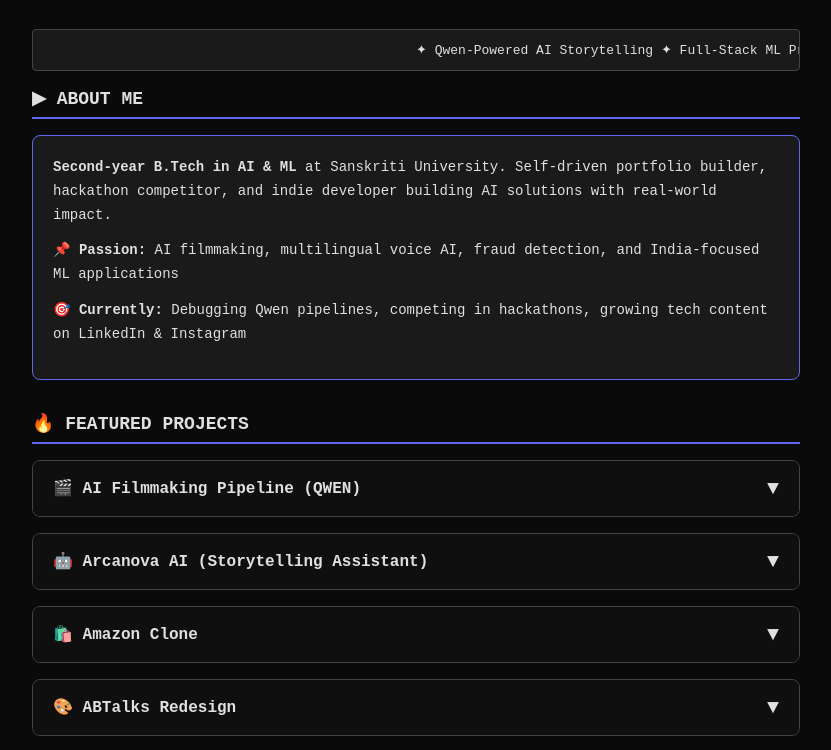
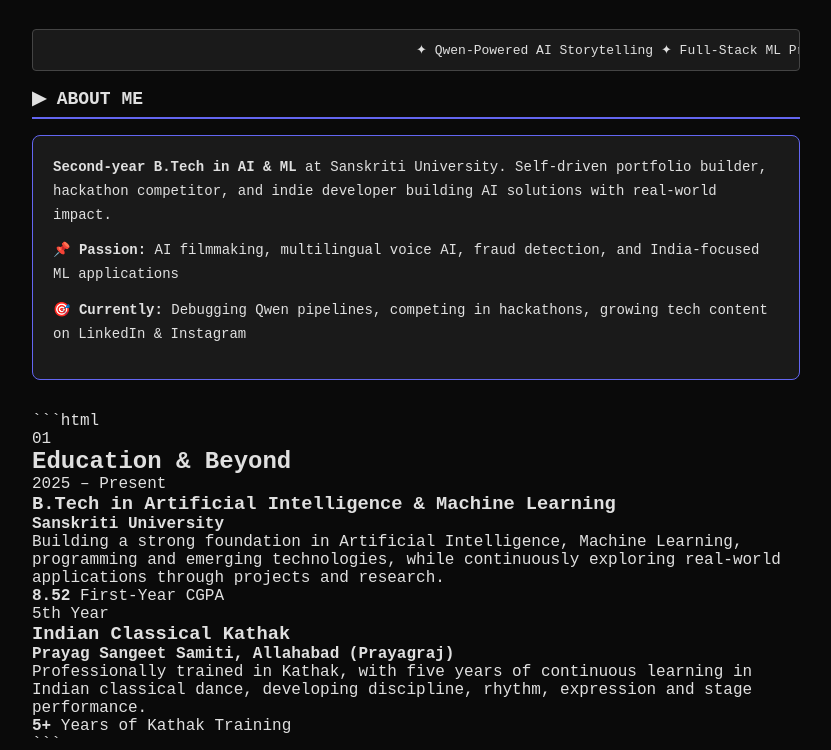
Before and after one commit to tanyasanskriti8868-coder/tanyasanskriti8868-coder, a plain HTML site: page index.html in a window 1280 px wide. Shown: the part 139-889 px from the top of the page, without its empty margins (224-1055 px from the left). Drawn offline with Linux system fonts and the light colour scheme.

Commit message:
Update index.html

````diff
--- a/index.html
+++ b/index.html
@@ -265,6 +265,63 @@ body, html { background: #0a0a0a; color: #e0e0e0; font-family: 'Courier New', mo
       <p>🎯 <strong>Currently:</strong> Debugging Qwen pipelines, competing in hackathons, growing tech content on LinkedIn & Instagram</p>
     </div>
   </div>
+```html
+<section id="education" class="education-section">
+    <div class="section-heading">
+        <span>01</span>
+        <h2>Education & Beyond</h2>
+    </div>
+
+    <div class="education-container">
+
+        <!-- B.Tech -->
+        <div class="education-card">
+            <div class="education-year">2025 – Present</div>
+
+            <div class="education-content">
+                <h3>B.Tech in Artificial Intelligence & Machine Learning</h3>
+                <h4>Sanskriti University</h4>
+
+                <p>
+                    Building a strong foundation in Artificial Intelligence,
+                    Machine Learning, programming and emerging technologies,
+                    while continuously exploring real-world applications
+                    through projects and research.
+                </p>
+
+                <div class="education-highlight">
+                    <strong>8.52</strong>
+                    <span>First-Year CGPA</span>
+                </div>
+            </div>
+        </div>
+
+
+        <!-- Kathak -->
+        <div class="education-card">
+            <div class="education-year">5th Year</div>
+
+            <div class="education-content">
+                <h3>Indian Classical Kathak</h3>
+                <h4>Prayag Sangeet Samiti, Allahabad (Prayagraj)</h4>
+
+                <p>
+                    Professionally trained in Kathak, with five years of
+                    continuous learning in Indian classical dance,
+                    developing discipline, rhythm, expression and stage
+                    performance.
+                </p>
+
+                <div class="education-highlight">
+                    <strong>5+</strong>
+                    <span>Years of Kathak Training</span>
+                </div>
+            </div>
+        </div>
+
+    </div>
+</section>
+```
 
   <div class="section">
     <div class="section-title">🔥 FEATURED PROJECTS</div>
````
